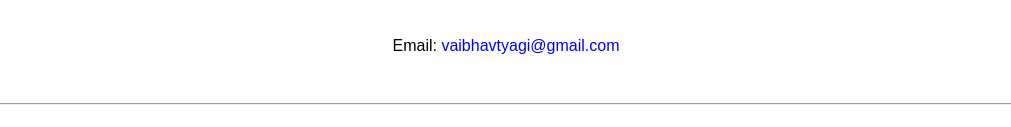
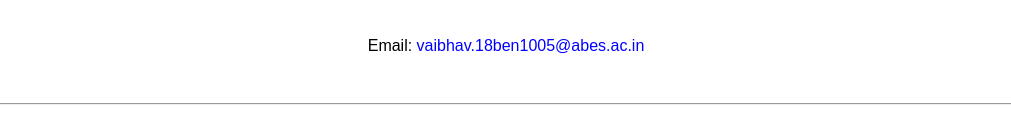
Before and after one commit to hashtagVTM/hashtagVTM.github.io, a plain HTML site: page index.html in a window 1280 px wide. Shown: the part 858-985 px from the top of the page, without its empty margins (134-1145 px from the left). Drawn offline with Linux system fonts and the light colour scheme.

Commit message:
Update index.html

```diff
--- a/index.html
+++ b/index.html
@@ -17,7 +17,7 @@
     <img src="images/banner.jpg" width="75%" alt="banner">
    <h1>VAIBHAV TYAGI'S WEB</h1>
    <h2>ABOUT ME</h2
-   <p>I am a student persuimg tech study in Ghaziabad,INDIA</p>
+   <p>I am a student persuing tech study in Ghaziabad,INDIA</p>
    <p>I have interest in being a web developer and want to persue it to accomplish my passion</p>
    <p>Currently i am working and studying over the augmented reality helmet.
    <h2>Credentials and Portfolio</h2>
@@ -25,7 +25,7 @@
    <p><a href="resume.html">My Resume</a> | <a href="https://github.com/hashtagVTM">My GitHub</a></p>
    <h2>Contact</h2>
 
-   <p>Email: <a href="mailto:vaibhavtyagi@gmail.com"> vaibhavtyagi@gmail.com</a></p>
+   <p>Email: <a href="mailto:vaibhav.18ben1005@abes.ac.in"> vaibhav.18ben1005@abes.ac.in</a></p>
   </body>
 
   <footer>
```
